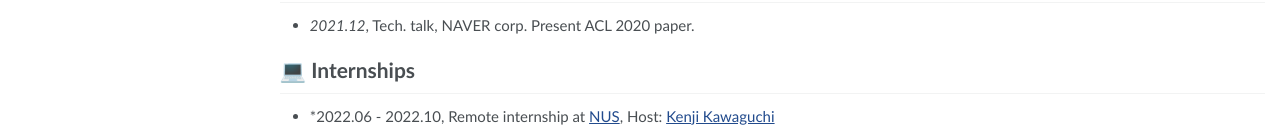
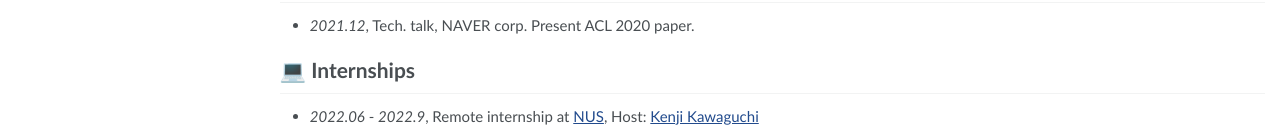
Before and after one commit to seanie12/seanie12.github.io, a Jekyll site: the page built from _pages/about.md, in a window 1280 px wide and 900 px high, scrolled down 947 px. Shown: the part 758-897 px from the top of the window. Built offline with Jekyll 4.4.1, drawn with Linux system fonts in a browser that asks for light colours.

Commit message:
Update about.md

```diff
--- a/_pages/about.md
+++ b/_pages/about.md
@@ -104,4 +104,4 @@ Kyubyong Park\*, **Seanie Lee\*** (\*: equal contribution) \\
 <!-- - *2021.03*, Lorem ipsum dolor sit amet, consectetur adipiscing elit. Vivamus ornare aliquet ipsum, ac tempus justo dapibus sit amet.  \| [\[video\]](https://github.com/) -->
 
 # 💻 Internships
-- *2022.06 - 2022.10, Remote internship at [NUS](https://ml.comp.nus.edu.sg/), Host: [Kenji Kawaguchi](https://ml.comp.nus.edu.sg/kawaguchi)
+- *2022.06* - *2022.9*, Remote internship at [NUS](https://ml.comp.nus.edu.sg/), Host: [Kenji Kawaguchi](https://ml.comp.nus.edu.sg/kawaguchi)
```
